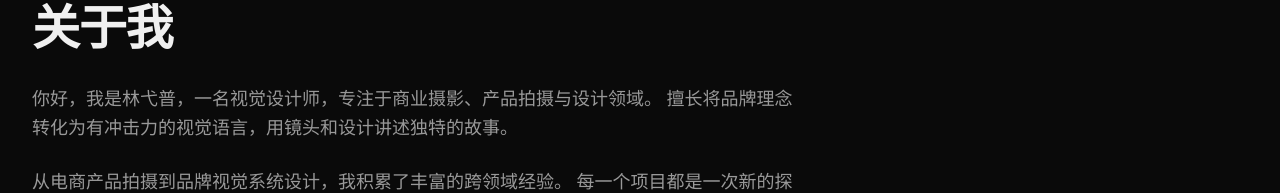
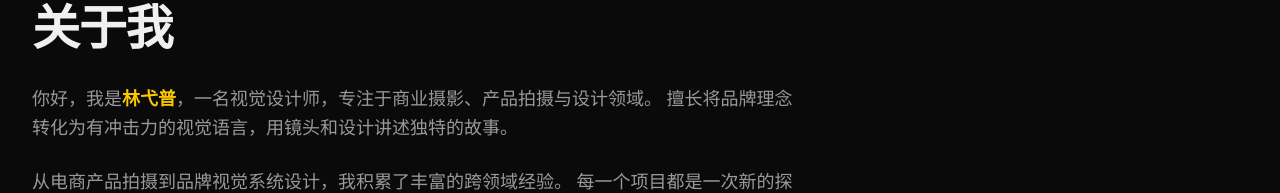
Before and after one commit to Lew1sfff/portfolio-site, a Next.js app: page /about in a window 1280 px wide. Shown: the part 128-321 px from the top of the page. Built offline with nearby package versions, Linux system fonts and the light colour scheme.

Commit message:
Highlight name in yellow on about page

```diff
--- a/components/AboutSection.tsx
+++ b/components/AboutSection.tsx
@@ -9,7 +9,7 @@ export default function AboutSection() {
       </h1>
       <div className="max-w-3xl space-y-6 text-text-secondary text-lg leading-relaxed">
         <p>
-          你好，我是林弋普，一名视觉设计师，专注于商业摄影、产品拍摄与设计领域。
+          你好，我是<span className="text-yellow-400 font-semibold">林弋普</span>，一名视觉设计师，专注于商业摄影、产品拍摄与设计领域。
           擅长将品牌理念转化为有冲击力的视觉语言，用镜头和设计讲述独特的故事。
         </p>
         <p>
```
